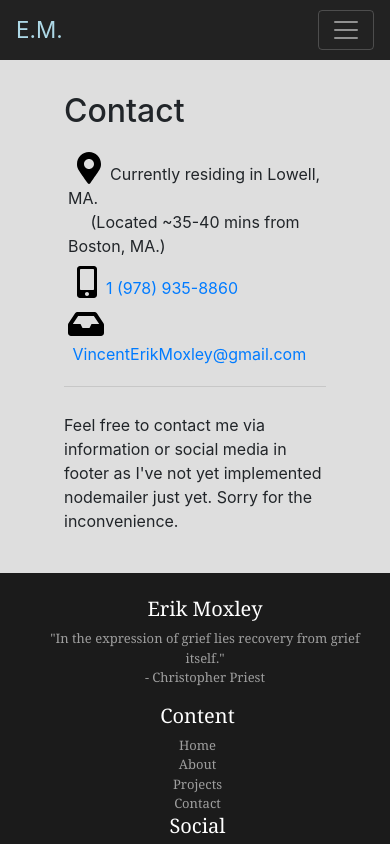
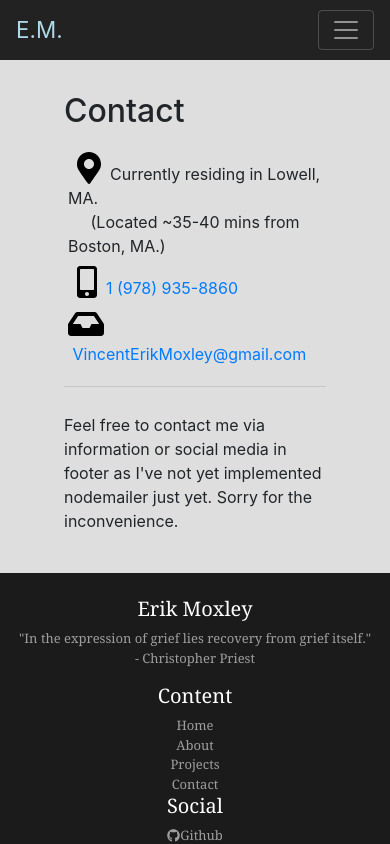
Before and after one commit to ErikMoxley/portfolio, a React (Create React App) app: page /contact in a window 390 px wide. Shown: the top 844 px of the page. Built offline with nearby package versions, Linux system fonts and the light colour scheme.

Commit message:
update footer spacing

```diff
--- a/src/components/Footer.js
+++ b/src/components/Footer.js
@@ -22,8 +22,8 @@ import "../styles/Footer.css";
 const Footer = () => {
   return (
     <MDBFooter color="black" className="footer-bot pt-4 mt-4">
-      <MDBContainer fluid className="footer-container text-center text-md-left">
-        <MDBRow>
+      <MDBContainer fluid className="footerContainer text-center text-md-left">
+        <MDBRow className="footer-content1">
           <MDBCol className="footer-quote" md="3">
             <h5 className="footer-brand" md="3">
               Erik Moxley
@@ -33,7 +33,7 @@ const Footer = () => {
               <br />- Christopher Priest
             </p>
           </MDBCol>
-          <MDBCol className="footer-content1" md="3">
+          <MDBCol className="footer-content" md="3">
             <h5 className="title">Content</h5>
             <ul>
               <ul>
@@ -171,7 +171,7 @@ const Footer = () => {
           </MDBCol>
         </MDBRow>
       </MDBContainer>
-      <div className="footer-content text-center py-3">
+      <div className="footer-bottom text-center py-3">
         <MDBContainer className="made-with" fluid>
           Content made possible with:<br></br>
           <FontAwesomeIcon icon={faHtml5} size="3x" />
--- a/src/components/nav/Nav.js
+++ b/src/components/nav/Nav.js
@@ -124,3 +124,4 @@ export default class NavigationBar extends React.Component {
 }
 
 // onClick={this.closeNavbar}
+// Navbar variant="dark" or "light" to change icon shading.
--- a/src/styles/Footer.css
+++ b/src/styles/Footer.css
@@ -34,26 +34,21 @@
   padding-right: 0px !important;
 }
 
-.footer-content1 {
-  padding-left: 35px !important;
-}
-
-.footer-quote {
-  max-width: 25% !important;
-  padding-right: 45px !important;
-  padding-left: 55px !important;
+.footer-quote,
+.footer-content,
+.footer-social {
+  padding-right: 50px !important;
+  padding-left: 100px !important;
 }
 
 @media screen and (max-width: 75em) {
-  .footer-quote {
-    max-width: 100% !important;
-    padding-right: 20px !important;
-  }
+  .footer-quote,
+  .footer-content,
+  .footer-social,
   .footer-container {
+    text-align: center;
+    padding-right: 0px !important;
     padding-left: 0px !important;
-  }
-  .footer-social {
-    padding-left: 35px !important;
   }
 }
 
--- a/src/styles/Nav.css
+++ b/src/styles/Nav.css
@@ -19,6 +19,7 @@
   text-indent: 0.3em;
   color: #ffffff;
   border-bottom: 3px solid transparent;
+  outline: none !important;
 }
 
 .p-2 {
```
